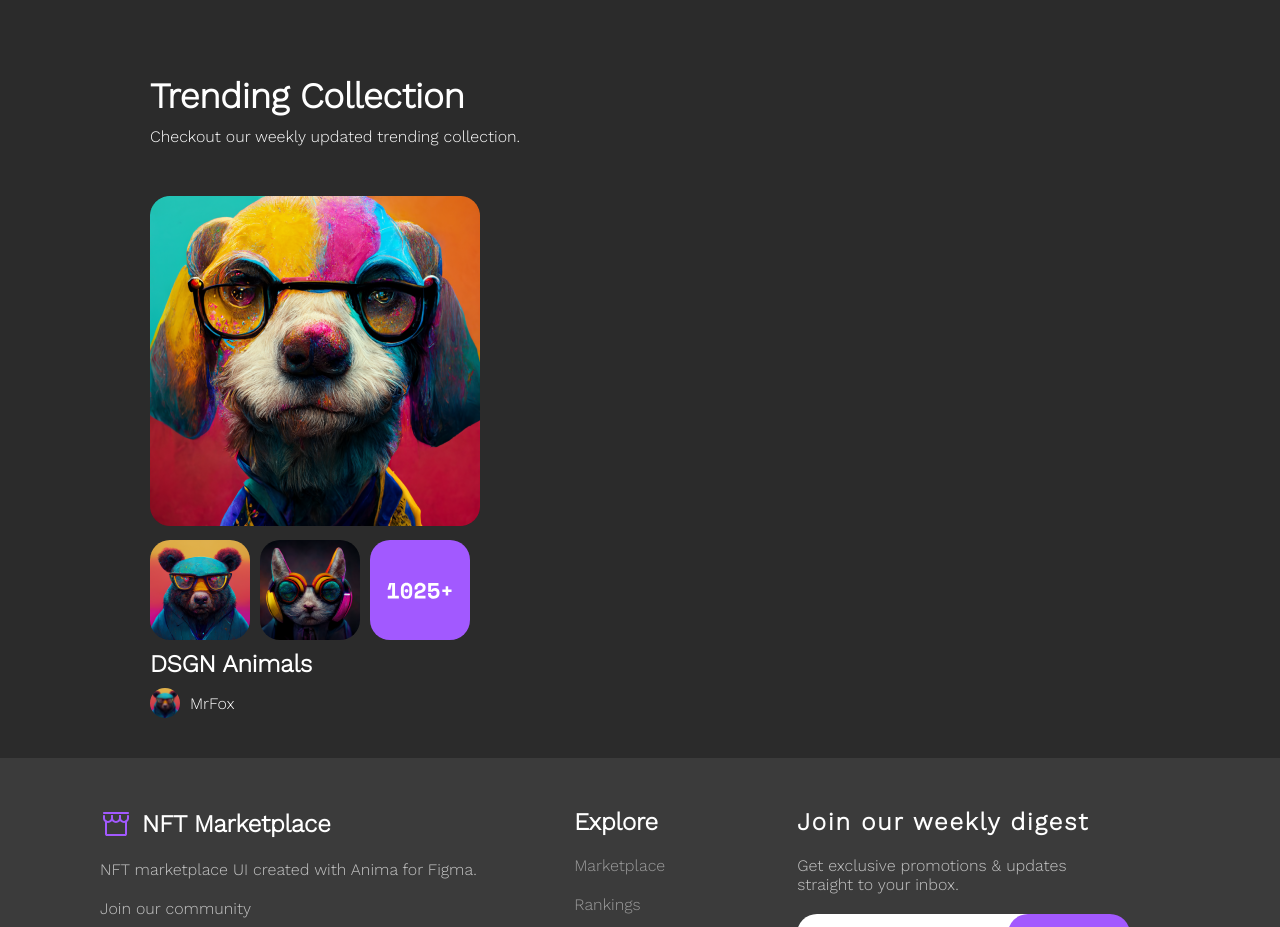
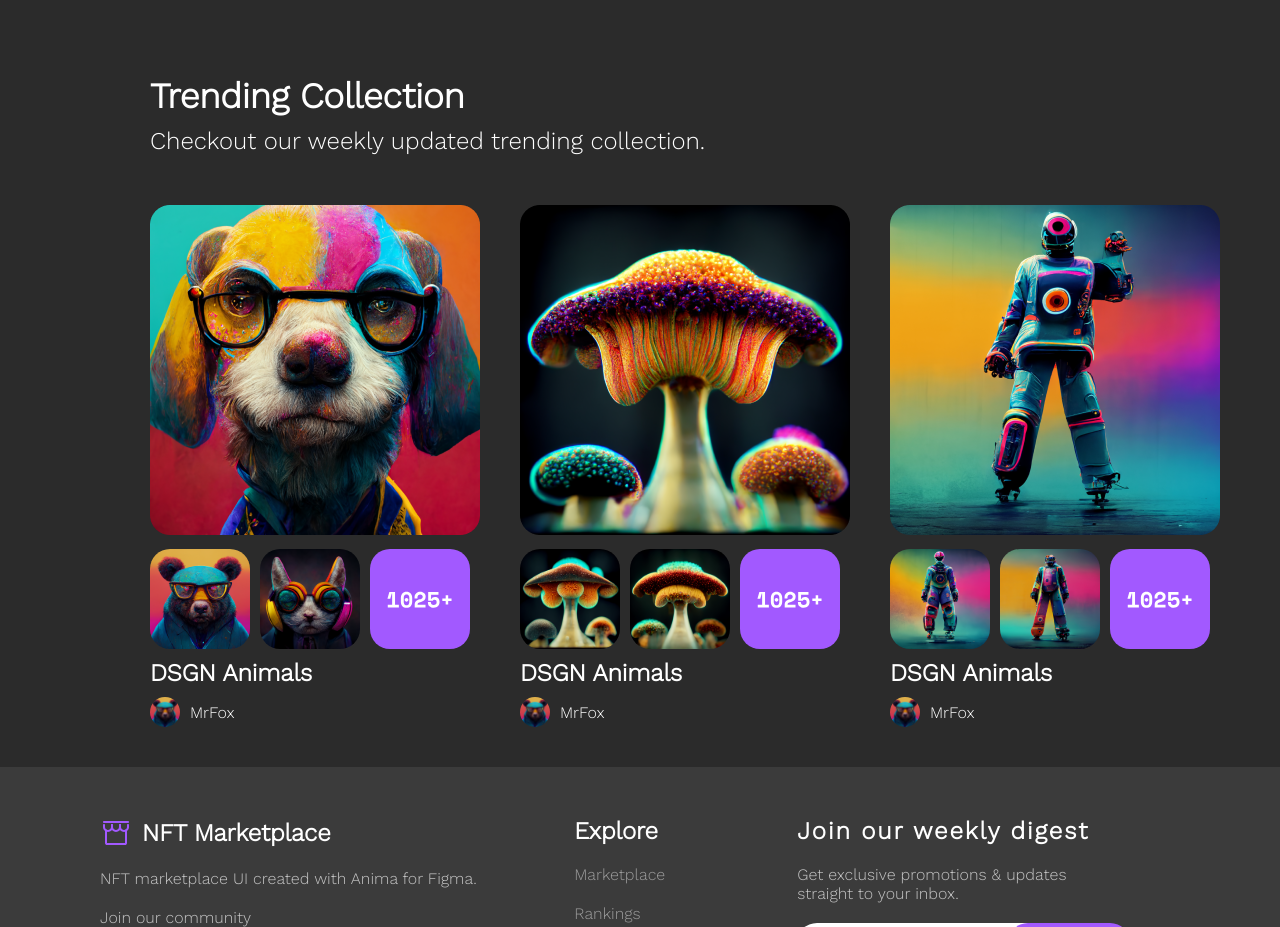
Before and after one commit to Shakhmurad7/gameStore, a React (Vite) app: page / in a window 1280 px wide. Shown: the part 680-1607 px from the top of the page. Built offline with nearby package versions, Linux system fonts and the light colour scheme.

Commit message:
add section

```diff
--- a/src/pages/Home/home.tsx
+++ b/src/pages/Home/home.tsx
@@ -45,6 +45,7 @@ function Home() {
             <p>Checkout our weekly updated trending collection.</p>
           </div>
           <div className={style['section-img']}>
+
             <div className={style['section-img-block']}>
               <img src={'./img/Primary Photo Placeholder.png'} />
               <div className={style['setion-img-row']}>
@@ -60,6 +61,39 @@ function Home() {
                 </div>
               </div>
             </div>
+
+            <div className={style['section-img-block']}>
+              <img src={'./img/Primary Photo Placeholder (1).png'} />
+              <div className={style['setion-img-row']}>
+                <img src={'./img/Secondary Photo Placeholder (2).svg'} />
+                <img src={'./img/Secondary Photo Placeholder (3).svg'} />
+                <img src={'./img/Number of additional NFTs.svg'} />
+              </div>
+              <div className={style['section-text-row']}>
+                <h2>DSGN Animals</h2>
+                <div className={style['section-img-text-row']}>
+                  <img src={'./img/Secondary Photo Placeholder (1).svg'} />
+                  <p>MrFox</p>
+                </div>
+              </div>
+            </div>
+
+            <div className={style['section-img-block']}>
+              <img src={'./img/Primary Photo Placeholder (2).png'} />
+              <div className={style['setion-img-row']}>
+                <img src={'./img/Secondary Photo Placeholder (4).svg'} />
+                <img src={'./img/Secondary Photo Placeholder (5).svg'} />
+                <img src={'./img/Number of additional NFTs.svg'} />
+              </div>
+              <div className={style['section-text-row']}>
+                <h2>DSGN Animals</h2>
+                <div className={style['section-img-text-row']}>
+                  <img src={'./img/Secondary Photo Placeholder (1).svg'} />
+                  <p>MrFox</p>
+                </div>
+              </div>
+            </div>
+
           </div>
         </div>
     </PageContainer>
--- a/src/pages/Home/index.module.css
+++ b/src/pages/Home/index.module.css
@@ -67,6 +67,14 @@
     color: white;
     gap: 50px;
 }
+.section-top-text p{
+    font-size: 24px;
+}
+.section-img{
+    display: flex;
+    justify-content: space-between;
+    gap: 50px;
+}
 .section-top-text{
     display: flex;
     flex-direction: column;
```
